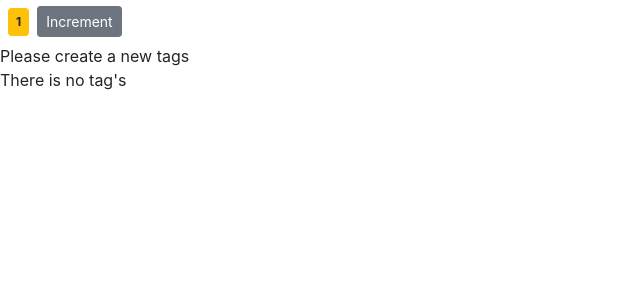
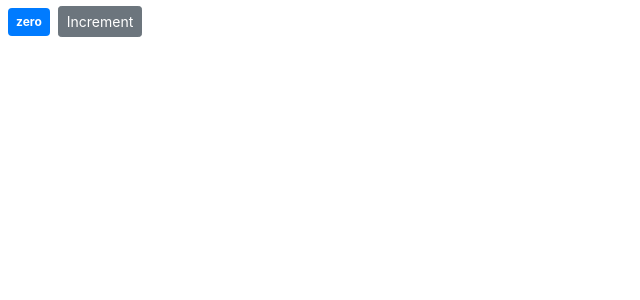
Before and after one commit to ibrajkhan/React-counter-app, a React (Create React App) app: page / in a window 1280 px wide. Shown: the top 300 px of the page, without its empty margins (0-640 px from the left). Built offline with nearby package versions, Linux system fonts and the light colour scheme.

Commit message:
updating state

```diff
--- a/src/components/counter.jsx
+++ b/src/components/counter.jsx
@@ -2,36 +2,34 @@
 
 class Counter extends Component {
   state = {
-        count: 1,
-        tags: [ ]
+    count: 0,
   };
+  handleIncrement = () => {
+    this.setState({count : this.state.count + 1})
 
-  renderTag(){
-    if (this.state.tags.length === 0) return <p>There is no tag's</p>
-    return <ul>{this.state.tags.map(tag => <li key = {tag}>{tag}</li>)}</ul>
-  }
+  };
   render() {
     return (
       <div>
-        <span className = {this.getBadgeClasses()}>{this.formatCount()}</span>
-        <button className= "btn btn-secondary btn-sm">Increment</button>
-        <div>
-        {this.state.tags.length === 0 && "Please create a new tags"}
-        {this.renderTag()}
-        </div>
-
+        <span className={this.getBadgeClasses()}>{this.formatCount()}</span>
+        <button
+          onClick={this.handleIncrement}
+          className="btn btn-secondary btn-sm"
+        >
+          Increment
+        </button>
       </div>
     );
   }
   getBadgeClasses() {
     let classes = "badge m-2 p-2 badge-";
-        classes += (this.state.count === 0) ? "primary" : "warning";
+    classes += this.state.count === 0 ? "primary" : "warning";
     return classes;
   }
 
-  formatCount(){
-      const {count} = this.state
-      return count === 0 ?  "zero" : count
+  formatCount() {
+    const { count } = this.state;
+    return count === 0 ? "zero" : count;
   }
 }
 
```
Lines whose indentation alone changed are shown as unchanged.
